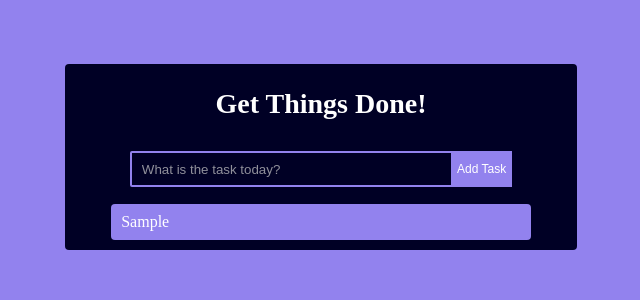
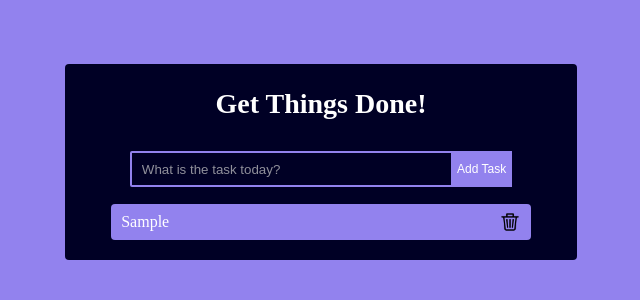
Before and after one commit to praveenss2806/todo-app, a React (Create React App) app: page / in a window 1280 px wide. Both pictures are taken after typing "Sample" into the empty fields and a click on the button "Add Task". Shown: the top 300 px of the page, without its empty margins (319-959 px from the left). Built offline with nearby package versions, Linux system fonts and the light colour scheme.

Commit message:
added delete icon

```diff
--- a/src/components/Task.jsx
+++ b/src/components/Task.jsx
@@ -1,6 +1,13 @@
+import DeleteIcon from '../images/delete-icon.png'
+
 const Task = ({value}) => {
     return (<div className="task-div">
-        <p>{value}</p>
+        <div className='val-div'>
+            <p>{value}</p>
+        </div>
+        <div className='img-div'>
+            <img className='img' src={DeleteIcon} alt="" />
+        </div>
     </div>)
 }
 
--- a/src/index.css
+++ b/src/index.css
@@ -12,6 +12,7 @@ body {
     margin-right: 30%;
     margin-left: 30%;
     border-radius: 4px;
+    padding-bottom: 10px;
 }
 
 .heading-div {
@@ -78,3 +79,18 @@ body {
     align-items: center;
     padding-left: 10px;
 }
+
+.val-div {
+    width: 90%;
+}
+
+.img-div {
+    width: 10%;
+    display: flex;
+    justify-content: center;
+}
+
+.img {
+    height: 20px;
+    cursor: pointer;
+}
```
Also changed, not shown: src/images/delete-icon.png (added).
